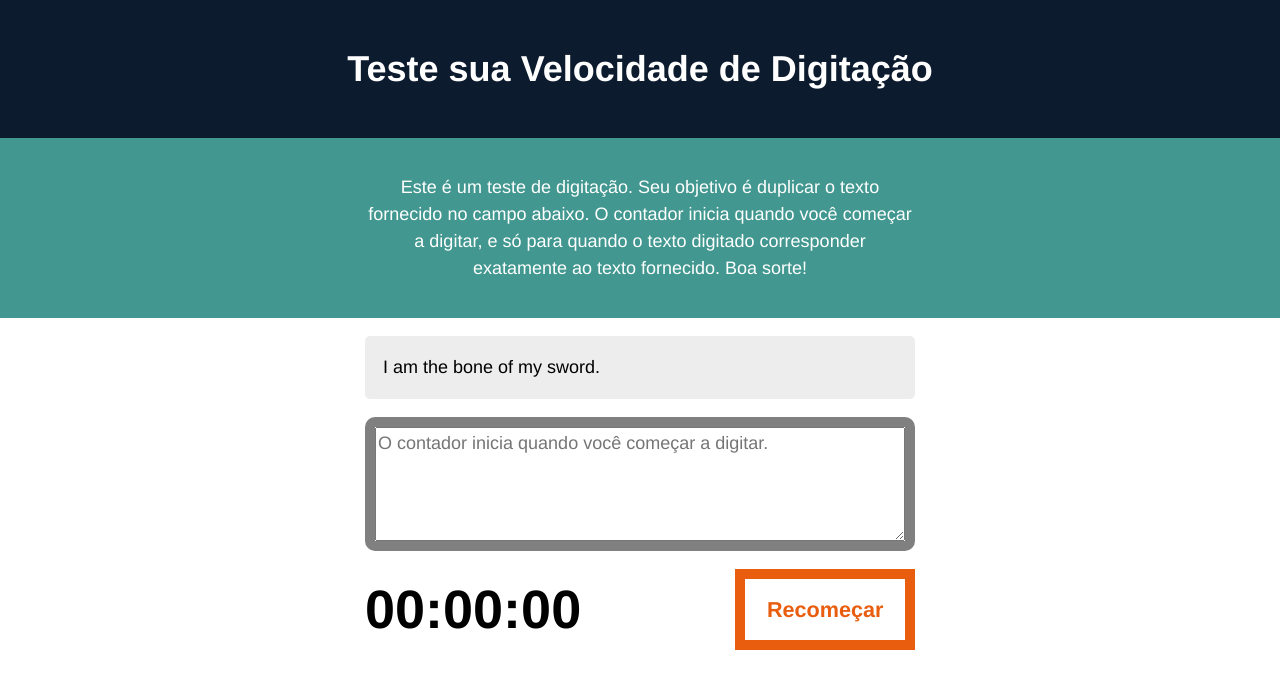
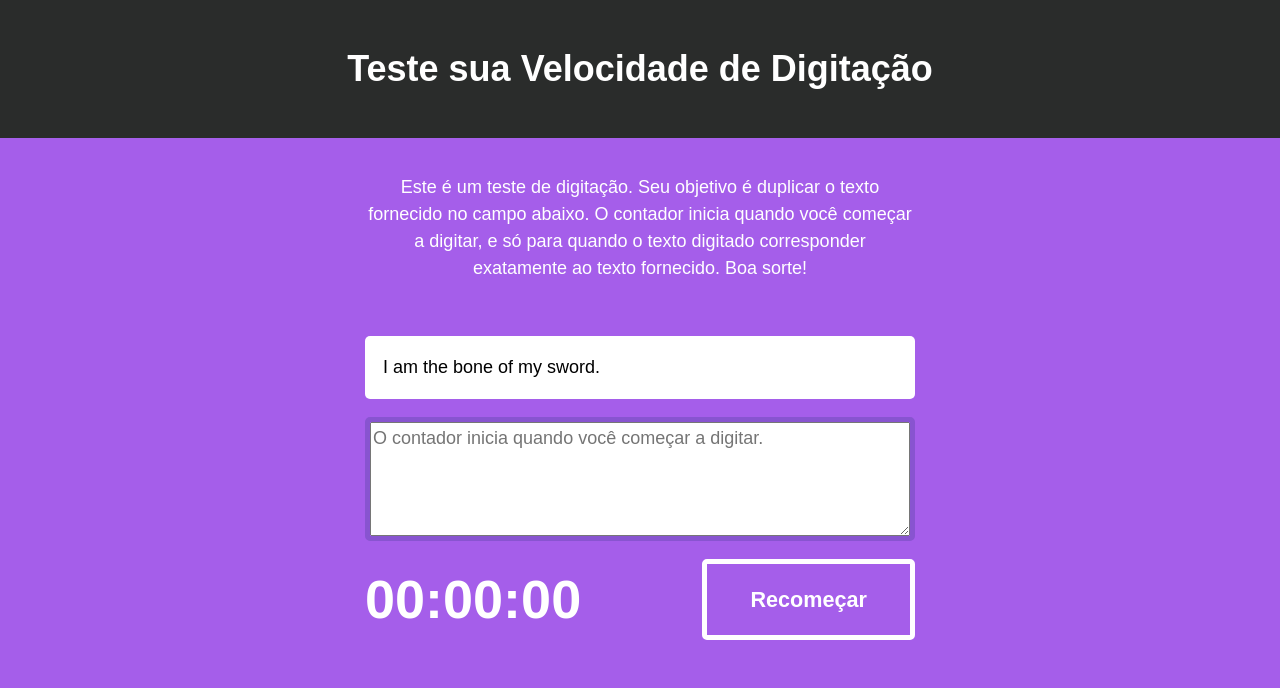
Before and after one commit to johnggli/typing-speed-test, a plain HTML site: page index.html in a window 1280 px wide. Drawn offline with Linux system fonts and the light colour scheme.

Commit message:
style: change colors

```diff
--- a/script.js
+++ b/script.js
@@ -38,12 +38,12 @@ function spellCheck() {
 
     if (textEntered == originText) {
         clearInterval(interval);  // para o cronômetro.
-        testWrapper.style.borderColor = "#429890"; // sucesso.
+        testWrapper.style.borderColor = "#66ff33"; // sucesso.
     } else {
         if (textEntered == originTextMatch) {
-            testWrapper.style.borderColor = "#65CCf3"; // teste iniciado, mesmo sem nada digitado.
+            testWrapper.style.borderColor = "#00BFFF"; // escrevendo.
         } else {
-            testWrapper.style.borderColor = "#E95D0F" // erro.
+            testWrapper.style.borderColor = "#DC0809" // erro.
         }
     }
 }
@@ -68,7 +68,7 @@ function reset() {
 
     testArea.value = "";
     theTimer.innerHTML = "00:00:00";
-    testWrapper.style.borderColor = "grey";
+    testWrapper.style.borderColor = "#8854d0";
 }
 
 
--- a/style.css
+++ b/style.css
@@ -7,14 +7,14 @@ button,
 input,
 select,
 textarea {
-	font-family: 'Source Sans Pro', 'Helvetica', Arial, sans-serif;
+	font-family: Arial, Helvetica, sans-serif;
 	font-size: 18px;
 	line-height: 1.5;
 }
 
 
 p {
-	margin-bottom: 1.5em;
+	margin-bottom: 1em;
 }
 
 
@@ -25,11 +25,12 @@ Layout
 body {
     margin: 0;
     padding: 0;
+    background-color: #a55eea;
 }
 
 .masthead {
-    padding: 1em 2em;
-    background-color: #0D1B2E;
+    padding: 1em;
+    background-color: #2A2C2B;
     color: white;
 }
 
@@ -39,8 +40,8 @@ body {
 
 .intro {
     padding: 2em 2em;
-    color: #ffffff;
-    background: #429890;
+    color: white;
+    background: #a55eea;
 }
 
 .intro p {
@@ -54,19 +55,19 @@ body {
 }
 
 .test-area {
-    margin-bottom: 4em;
+    margin-bottom: 5em;
     padding: 0 2em;
 }
 
 .test-wrapper {
-    border: 10px solid grey;
-    border-radius: 10px;
+    border: 5px solid #8854d0;
+    border-radius: 5px;
 }
 
 #origin-text {
     margin: 1em 0;
     padding: 1em 1em 0;
-    background-color: #ededed;
+    background-color: white;
     border-radius: 5px;
 }
 
@@ -87,24 +88,27 @@ body {
     margin-top: 1em;
     display: flex;
     justify-content: space-between;
-    flex-wrap: wrap;
 }
 
 .timer {
     font-size: 3em;
     font-weight: bold;
+    color: white;
 }
 
 #reset {
-    padding: .5em 1em;
+    padding: .5em 2em;
     font-size: 1.2em;
     font-weight: bold;
-    color: #E95D0F;
-    background: white ;
-    border: 10px solid #E95D0F;
+    color: white;
+    background: transparent;
+    border: 5px solid white;
+    border-radius: 5px;
 }
 
 #reset:hover {
-    color: white;
-    background-color: #E95D0F;
+    cursor: pointer;
+    transition: 0.3s;
+    color: #a55eea;
+    background-color: white;
 }
```
